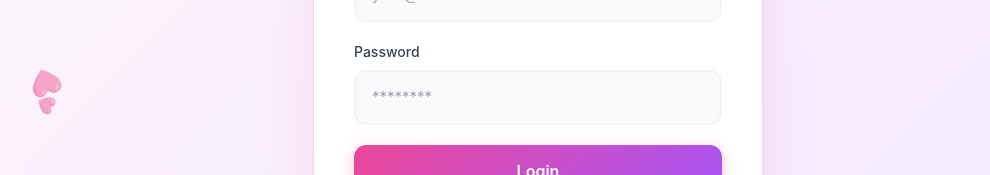
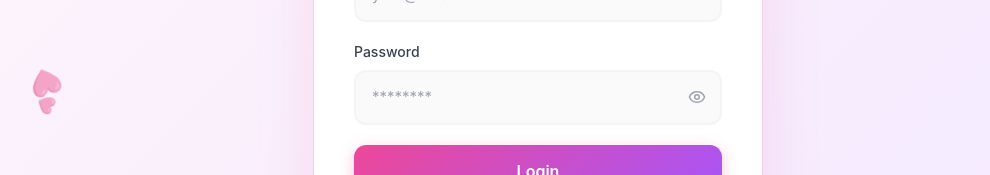
Before and after one commit to bikramveer/Our-Memories, a Next.js app: page /login in a window 1280 px wide. Shown: the part 404-579 px from the top of the page, without its empty margins (102-1092 px from the left). Built offline with nearby package versions, Linux system fonts and the light colour scheme; no server answers.

Commit message:
added show/hide password to login

```diff
--- a/app/login/page.tsx
+++ b/app/login/page.tsx
@@ -5,10 +5,14 @@ import { useRouter } from "next/navigation";
 import { supabase } from "@/lib/supabase";
 import Link from "next/link";
 
+import { Eye, EyeOff } from "lucide-react";
+
 export default function LoginPage() {
     const router = useRouter();
     const [email, setEmail] = useState('');
+
     const [password, setPassword] = useState('');
+    const [showPassword, setShowPassword] = useState(false);
     const [loading, setLoading] = useState(false);
     const [error, setError] = useState<string | null>(null);
 
@@ -182,15 +186,38 @@ export default function LoginPage() {
                         >
                             Password
                         </label>
+                        <div className="relative">
                             <input
                                 id="password"
-                            type="password"
+                                type={showPassword ? 'text' : 'password'}
                                 value={password}
                                 onChange={(e) => setPassword(e.target.value)}
                                 placeholder="********"
                                 required
                                 className="auth-input"
                             />
+                            <button
+                              type='button'
+                              className='
+                                absolute
+                                -translate-y-2/4
+                                cursor-pointer
+                                text-gray-400
+                                p-1.5
+                                rounded-[10px]
+                                border-[none]
+                                right-2.5
+                                top-2/4
+                                hover:text-gray-500
+                                background-transparent
+                                hover:background-#f3f4f6
+                              '
+                              onClick={() => setShowPassword((v) => !v)}
+                              aria-label='Toggle password visibility'
+                            >
+                              {showPassword ? <EyeOff size={18} /> : <Eye size={18} />}
+                            </button>
+                        </div>
                     </div>
 
                     <button
```
Lines whose indentation alone changed are shown as unchanged.
